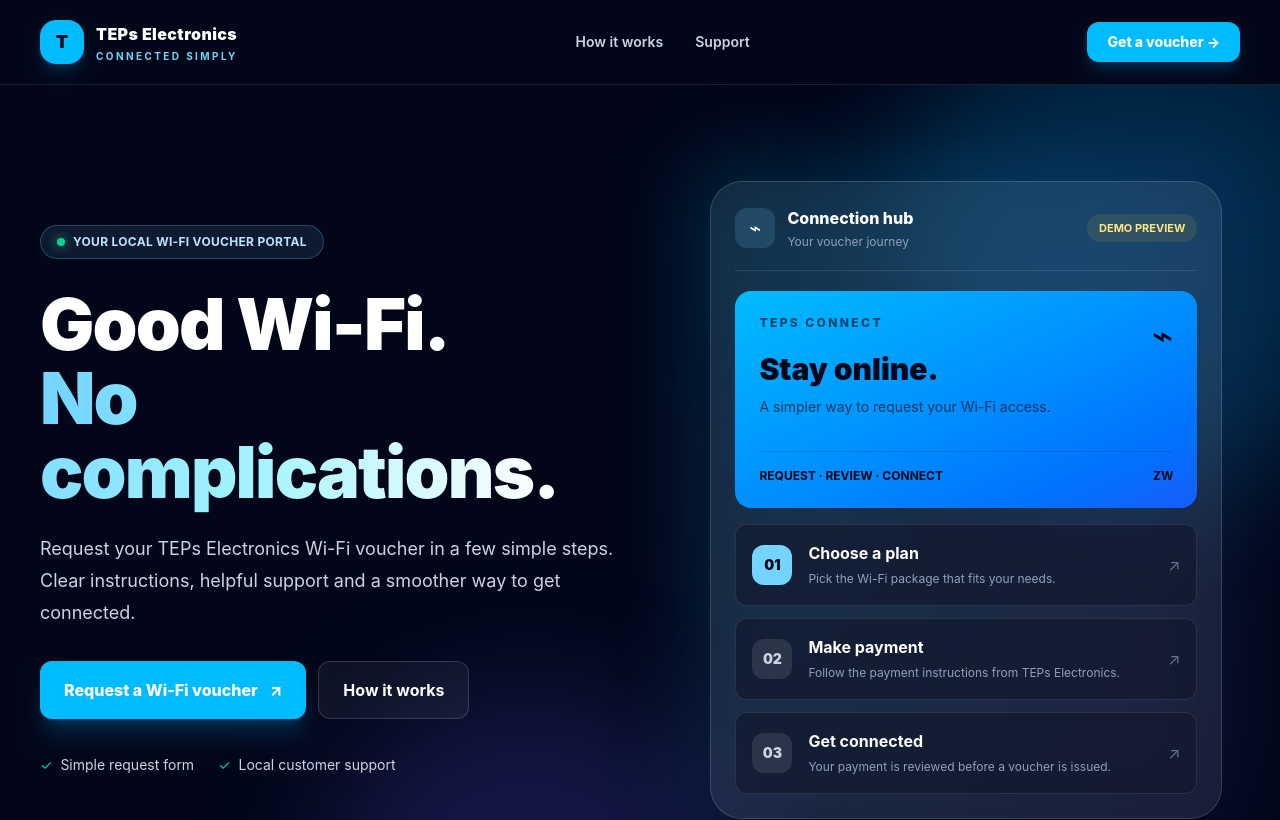
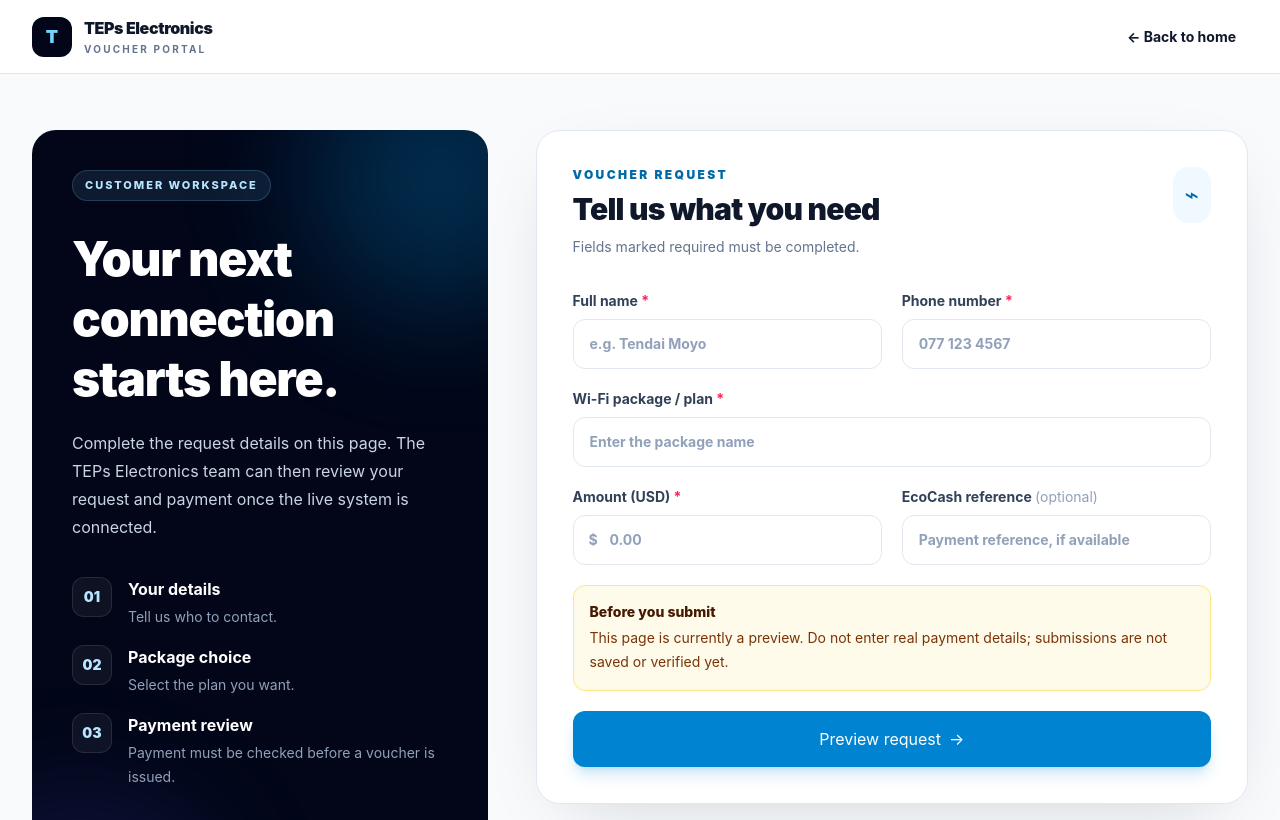
Before and after one commit to terencesimz40-bot/Voucher-App, a Next.js app in the folder frontend/: page / in a window 1280 px wide. Shown: the top 820 px of the page. Built offline with nearby package versions, Linux system fonts and the light colour scheme.

Commit message:
Make client portal the main homepage

```diff
--- a/frontend/pages/index.jsx
+++ b/frontend/pages/index.jsx
@@ -1,5 +1,5 @@
-import HomePage from "../client/pages/HomePage";
+import ClientPortalPage from "../client/pages/ClientPortalPage";
 
 export default function Home() {
-  return <HomePage />;
+  return <ClientPortalPage />;
 }
```
